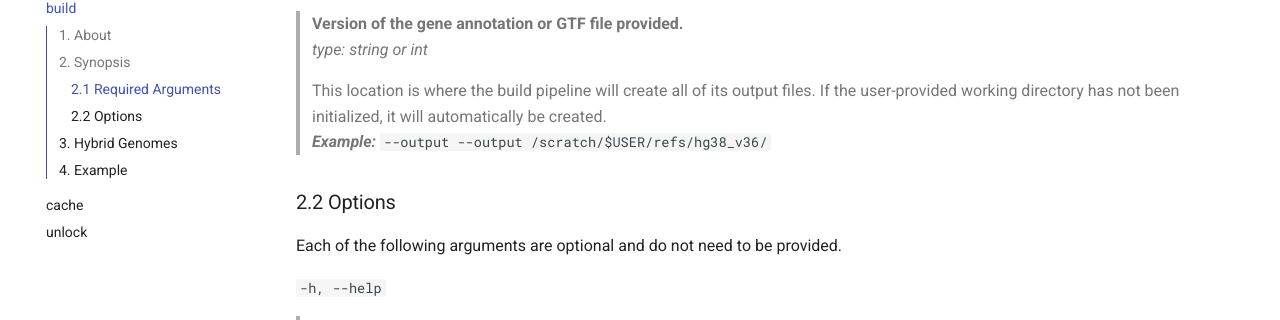
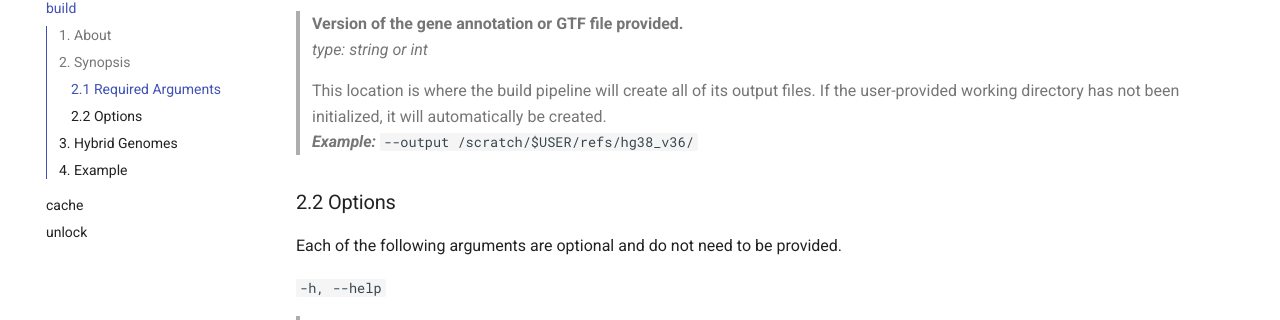
Before and after one commit to skchronicles/RNA-seek, an MkDocs documentation site: the page built from docs/RNA-seq/build.md, in a window 1280 px wide and 900 px high, scrolled down 2241 px. Shown: the part 127-447 px from the top of the window. Built offline with MkDocs 1.6.1 and Material for MkDocs 9.7.7, drawn with Linux system fonts in a browser that asks for light colours; comment, search, counter and statistics services are not loaded; the version menu is left out.

Commit message:
Fix: correcting typo in build docs for output argument

```diff
--- a/docs/RNA-seq/build.md
+++ b/docs/RNA-seq/build.md
@@ -74,7 +74,7 @@ Each of the following arguments are required. Failure to provide a required argu
 > *type: string or int*
 >
 > This location is where the build pipeline will create all of its output files. If the user-provided working directory has not been initialized, it will automatically be created.
-> ***Example:*** `--output --output /scratch/$USER/refs/hg38_v36/`
+> ***Example:*** `--output /scratch/$USER/refs/hg38_v36/`
 
 ### 2.2 Options
 
```
